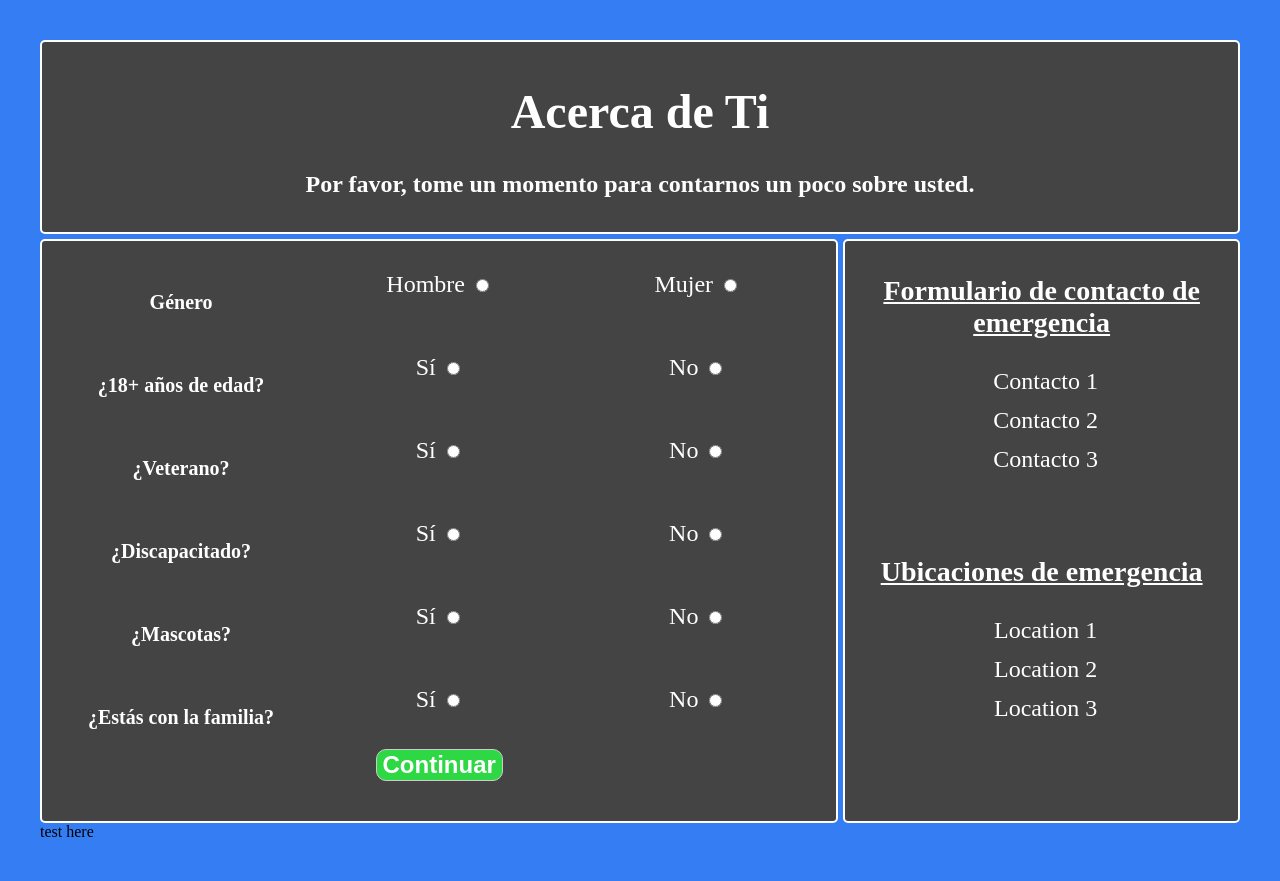
After one commit to Hack4Eugene/homeless-resource-finder-dont-spoil-endgame-2019, a Flask app: template templates/about_es.html in a window 1280 px wide. The commit adds this page. Run offline with Flask 2, Linux system fonts and the light colour scheme; the template is opened without the code that fills it, so the values that code supplies are empty.

Commit message:
spanish about page, and beginning of js

```diff
--- /dev/null
+++ b/static/scale.js
@@ -0,0 +1,59 @@
+$(document).ready(function(){
+  var resize = new Array('p','html');
+  resize = resize.join(',');
+
+  //resets the font size when "reset" is clicked
+  /*
+  var resetFont = $(resize).css('font-size');
+    $(".reset").click(function(){
+      $(resize).css('font-size', resetFont);
+    });
+  */
+  //increases font size when "+" is clicked
+  $(".btnsize").click(function(){
+    /*
+    var originalFontSize = $(resize).css('font-size');
+    var originalFontNumber = parseFloat(originalFontSize, 10);
+    var newFontSize = originalFontNumber*1.2;
+    */
+    //$(resize).css('font-size', newFontSize);
+    $(resize).css('font-size', "200%");
+    return false;
+  });
+
+});
+
+
+
+
+
+
+
+/*
+//var flip = 1;
+(function($) {
+  function changeFont(fontSize) {
+    return function() {
+      $('html').css('font-size', fontSize + '%');
+    }
+  }
+  var normalFont = changeFont(100),
+  mediumFont = changeFont(200);
+
+
+  $('.btn-size').on('click', function(){
+    normalFont();
+    /*
+    if (flip = 1){
+      changeFont(200);
+      flip = 0;
+    }
+    else {
+      changeFont(50);
+      flip = 1;
+    }
+    */
+//  });
+
+//})
+*/
--- /dev/null
+++ b/templates/about_es.html
@@ -0,0 +1,120 @@
+<!DOCTYPE html>
+<html lang="en">
+  <head>
+    <meta charset="UTF-8" />
+    <meta name="viewport" content="width=device-width, initial-scale=1.0" />
+    <meta http-equiv="X-UA-Compatible" content="ie=edge" />
+    <title>Buscador de Recursos Para Personas Sin Hogar</title>
+    <link rel="stylesheet" href="../static/css/gallery.css" />
+    <script type="text/javascript" src = "../static/scale.js"> </script>
+  </head>
+  <body>
+    <div class="container">
+      <div class="Menu Header">
+        <h1>Acerca de Ti</h1>
+        <h3 style="font-size:24px">
+          Por favor, tome un momento para contarnos un poco sobre usted.
+        </h3>
+      </div>
+      <div class="Menu Resources">
+        <form method="POST" action="/index" id="about" name="about">
+          <div class="row">
+            <div class="column"><h3 style="font-size:20px;">Género</h3></div>
+            <div class="column">
+              <label for="male">Hombre</label>
+              <input name="gender" id="male" value="M" type="radio" />
+            </div>
+            <div class="column">
+              <label for="female">Mujer</label>
+              <input name="gender" id="female" value="F" type="radio" />
+            </div>
+          </div>
+          <div class="row">
+            <div class="column">
+              <h3 style="font-size:20px;">¿18+ años de edad?</h3>
+            </div>
+            <div class="column">
+              <label for="yes">Sí</label>
+              <input name="age" id="yes" value="Y" type="radio" />
+            </div>
+            <div class="column">
+              <label for="no">No</label>
+              <input name="age" id="no" value="N" type="radio" />
+            </div>
+          </div>
+          <div class="row">
+            <div class="column"><h3 style="font-size:20px;">¿Veterano?</h3></div>
+            <div class="column">
+              <label for="yes">Sí</label>
+              <input name="veteran" id="yes" value="Y" type="radio" />
+            </div>
+            <div class="column">
+              <label for="no">No</label>
+              <input name="veteran" id="no" value="N" type="radio" />
+            </div>
+          </div>
+          <div class="row">
+            <div class="column"><h3 style="font-size:20px;">¿Discapacitado?</h3></div>
+            <div class="column">
+              <label for="yes">Sí</label>
+              <input name="disabled" id="yes" value="Y" type="radio" />
+            </div>
+            <div class="column">
+              <label for="no">No</label>
+              <input name="disabled" id="no" value="N" type="radio" />
+            </div>
+          </div>
+          <div class="row">
+            <div class="column"><h3 style="font-size:20px;">¿Mascotas?</h3></div>
+            <div class="column">
+              <label for="yes">Sí</label>
+              <input name="pets" id="yes" value="Y" type="radio" />
+            </div>
+            <div class="column">
+              <label for="no">No</label>
+              <input name="pets" id="no" value="N" type="radio" />
+            </div>
+          </div>
+          <div class="row">
+            <div class="column">
+              <h3 style="font-size:20px;">¿Estás con la familia?</h3>
+            </div>
+            <div class="column">
+              <label for="yes">Sí</label>
+              <input name="family" id="yes" value="Y" type="radio" />
+            </div>
+            <div class="column">
+              <label for="no">No</label>
+              <input name="family" id="no" value="N" type="radio" />
+            </div>
+          </div>
+          <button
+            style="background-color: #2dd844"
+            type="submit"
+            id="continue"
+            onclick="window.location.href = 'http://localhost:5000/index';"
+          >
+            Continuar
+          </button>
+        </form>
+      </div>
+      <div class="Menu ContactForm">
+        <h2 style="text-decoration:underline; font-size:28px;">
+        Formulario de contacto de emergencia
+        </h2>
+        <a href="#">Contacto 1</a> <a href="#">Contacto 2</a>
+        <a href="#">Contacto 3</a> <br />
+        <br />
+        <h2 style="text-decoration:underline; font-size:28px;">
+          Ubicaciones de emergencia
+        </h2>
+        <a href="#">Location 1</a> <a href="#">Location 2</a>
+        <a href="#">Location 3</a>
+      </div>
+    </div>
+    <span class="btnsize">
+      test here
+    </span>
+    <script src="http://code.jquery.com/jquery-latest.min.js"></script>
+  </body>
+</html>
```
Also changed, not shown: templates/other.html (added, +35 -0 lines), static/css/gallery.css (line endings or trailing spaces).
